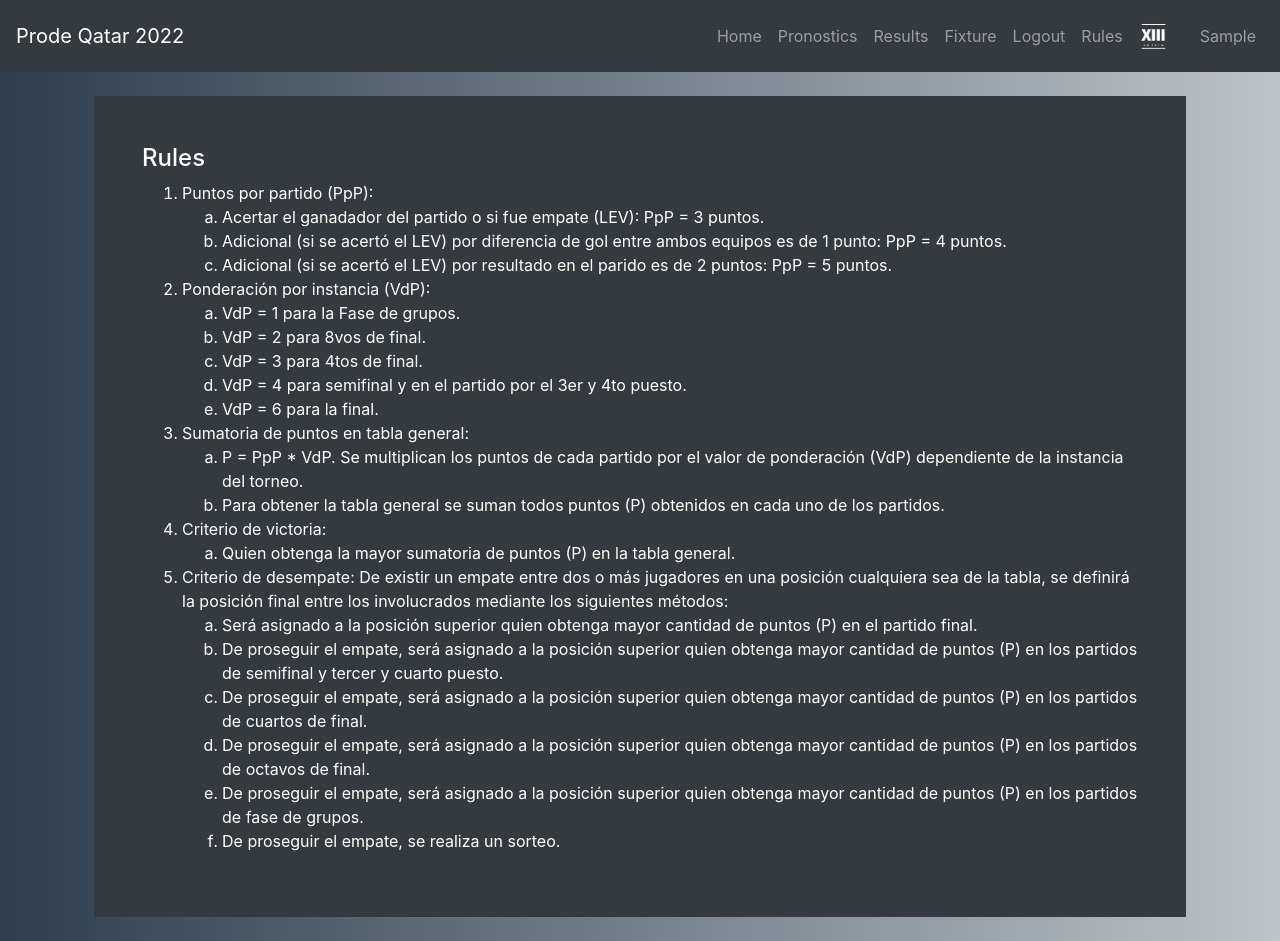
After one commit to cmaffrand/ppweb, a Flask app: page /rules in a window 1280 px wide. The commit adds this page. Run offline with Flask 2, Linux system fonts and the light colour scheme; the visitor is signed in with stand-in values (Sample User, id 1); data comes from the database, SQL or seed files in the repository; some libraries are stand-ins or nearby versions.

Commit message:
Adds rules to the webpage.

```diff
--- a/src/website/templates/base.html
+++ b/src/website/templates/base.html
@@ -57,6 +57,9 @@
             </li>
             <li class="nav-item py-2">
               <a class="nav-item nav-link" id="logout" href="/logout">Logout</a>
+            </li>
+            <li class="nav-item py-2">
+              <a class="nav-item nav-link" id="rules" href="/rules">Rules</a>
             </li>
             <li class="nav-item py-0">
               <a class="navbar-brand" href="/">
--- /dev/null
+++ b/src/website/templates/rules.html
@@ -0,0 +1,42 @@
+{% extends 'base.html' %} {% block content %}
+
+<!-- RESULTADOS DETALLADO -->
+<div class="container-fluid p-5 text-white bg-dark rounded-3">
+  <h4>Rules</h4>
+  <ol type="1">
+    <li>Puntos por partido (PpP):</li>
+        <ol type="a">
+          <li>Acertar el ganadador del partido o si fue empate (LEV): PpP = 3 puntos.</li>
+          <li>Adicional (si se acertó el LEV) por diferencia de gol entre ambos equipos es de 1 punto: PpP = 4 puntos.</li>
+          <li>Adicional (si se acertó el LEV) por resultado en el parido es de 2 puntos: PpP = 5 puntos.</li>
+        </ol>
+    <li>Ponderación por instancia (VdP):</li>
+        <ol type="a">
+            <li>VdP = 1 para la Fase de grupos.</li>
+            <li>VdP = 2 para 8vos de final.</li>
+            <li>VdP = 3 para 4tos de final.</li>
+            <li>VdP = 4 para semifinal y en el partido por el 3er y 4to puesto.</li>
+            <li>VdP = 6 para la final.</li>
+        </ol>
+    <li>Sumatoria de puntos en tabla general:</li>
+        <ol type="a">
+            <li>P = PpP * VdP. Se multiplican los puntos de cada partido por el valor de ponderación (VdP) dependiente de la instancia del torneo.</li>
+            <li>Para obtener la tabla general se suman todos puntos (P) obtenidos en cada uno de los partidos.</li>
+        </ol>
+    <li>Criterio de victoria:</li>
+        <ol type="a">
+            <li>Quien obtenga la mayor sumatoria de puntos (P) en la tabla general.</li>
+        </ol>
+    <li>Criterio de desempate: De existir un empate entre dos o más jugadores en una posición cualquiera sea de la tabla, se definirá la posición final entre los involucrados mediante los siguientes métodos:</li>
+        <ol type="a">
+            <li>Será asignado a la posición superior quien obtenga mayor cantidad de puntos (P) en el partido final.</li>
+            <li>De proseguir el empate, será asignado a la posición superior quien obtenga mayor cantidad de puntos (P) en los partidos de semifinal y tercer y cuarto puesto.</li>
+            <li>De proseguir el empate, será asignado a la posición superior quien obtenga mayor cantidad de puntos (P) en los partidos de cuartos de final.</li>
+            <li>De proseguir el empate, será asignado a la posición superior quien obtenga mayor cantidad de puntos (P) en los partidos de octavos de final.</li>
+            <li>De proseguir el empate, será asignado a la posición superior quien obtenga mayor cantidad de puntos (P) en los partidos de fase de grupos.</li>
+            <li>De proseguir el empate, se realiza un sorteo.</li>
+        </ol>
+  </ol>
+</div>
+
+{% endblock %}
--- a/src/website/views.py
+++ b/src/website/views.py
@@ -98,3 +98,14 @@
                            user=current_user,
                            logo_image=filename_logo,
                            username=current_user.first_name)
+
+# General Rules webpage
+
+
+@views.route('/rules')
+@login_required
+def rules():
+    return render_template("rules.html",
+                           user=current_user,
+                           logo_image=filename_logo,
+                           username=current_user.first_name)
```
